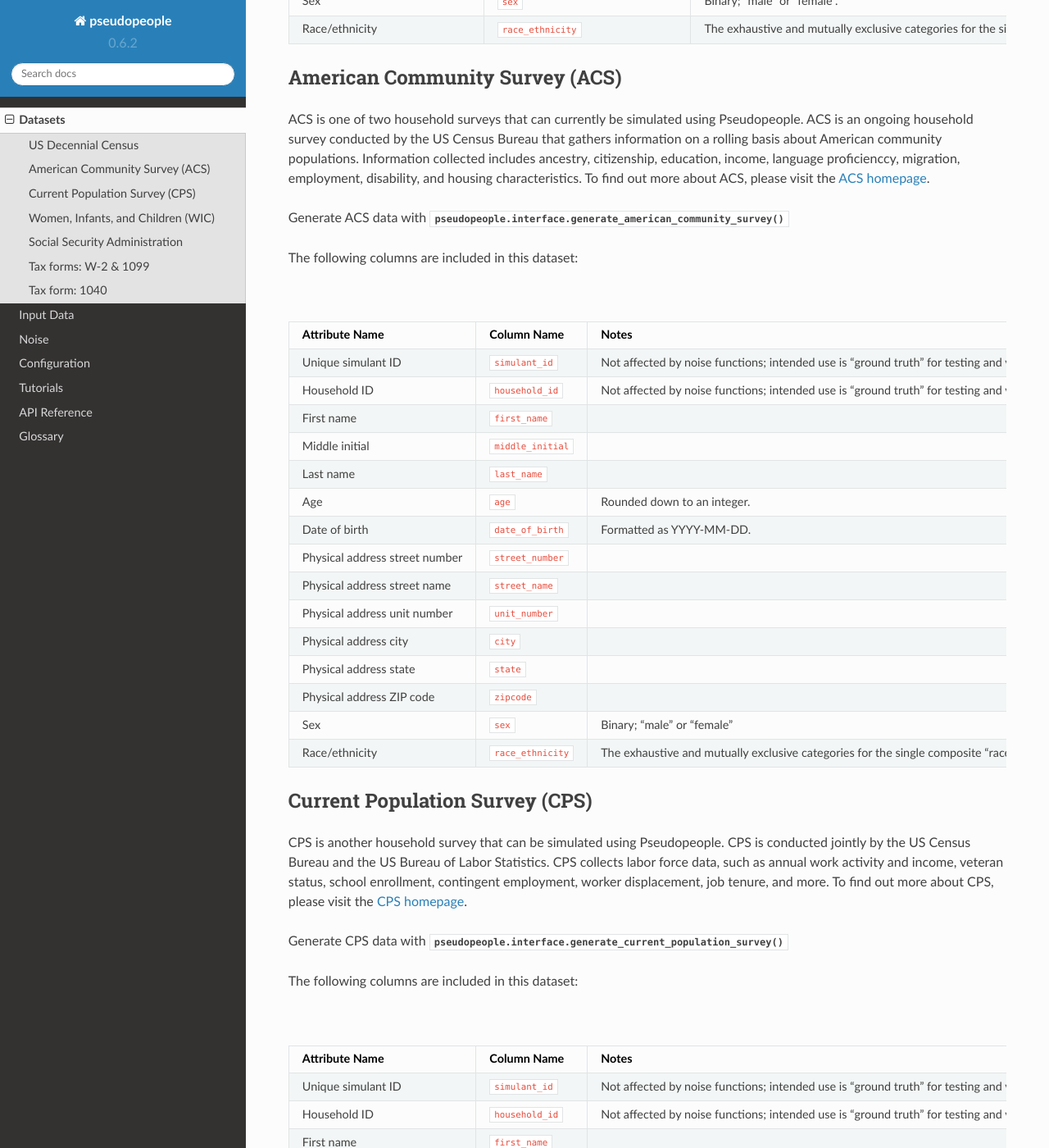
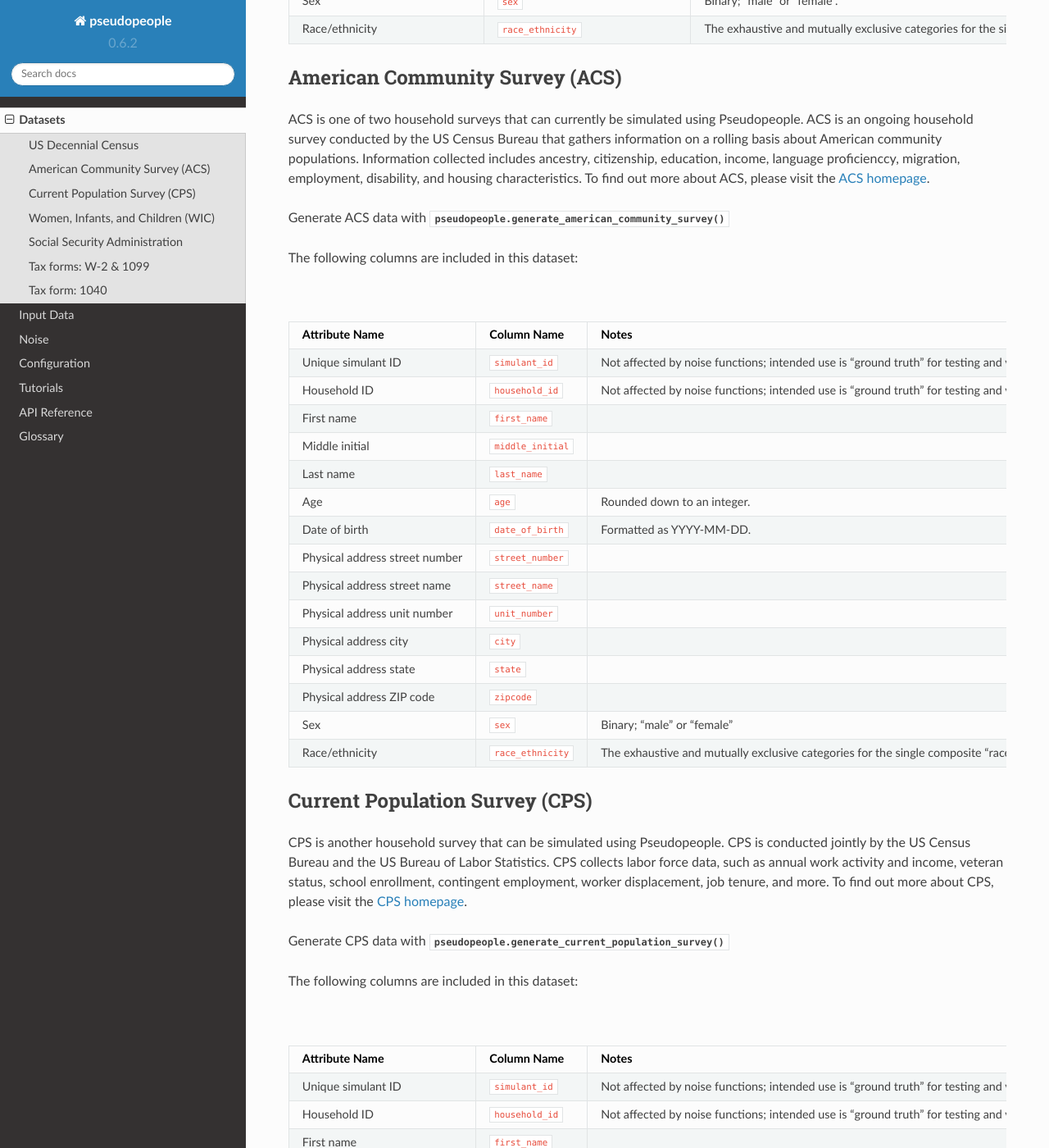
Before and after one commit to ihmeuw/pseudopeople, a Sphinx documentation site: the page built from docs/source/datasets/index.rst, in a window 1280 px wide and 1400 px high, scrolled down 1397 px. Shown: the whole window at 82% size. Built offline with Sphinx 7.4.7 and the Read the Docs theme 2.0.0, drawn with Linux system fonts in a browser that asks for light colours; some of the changed text lies outside the part shown.

Commit message:
Remove the ".interface" in docs (#126)

```diff
--- a/docs/source/api_reference/configuration/index.rst
+++ b/docs/source/api_reference/configuration/index.rst
@@ -1,5 +1,10 @@
+
+.. Display the module's docstring (not at top level of pseudopeople)
 
 .. automodule:: pseudopeople.configuration.interface
+   :no-members:
+
+.. autofunction:: pseudopeople.get_config
 
 .. toctree::
    :maxdepth: 2
--- a/docs/source/api_reference/index.rst
+++ b/docs/source/api_reference/index.rst
@@ -5,8 +5,6 @@ There are two types of functions useful when working with the pseudopeople
 package: dataset generator functions and the config generator function.
 
 
-.. automodule:: pseudopeople
-
 .. toctree::
    :maxdepth: 2
    :glob:
--- a/docs/source/api_reference/noising/index.rst
+++ b/docs/source/api_reference/noising/index.rst
@@ -1,5 +1,11 @@
+.. Display the module's docstring (not at top level of pseudopeople)
 
 .. automodule:: pseudopeople.interface
+   :no-members:
+
+.. automodule:: pseudopeople
+   :imported-members:
+   :exclude-members: get_config
 
 .. toctree::
    :maxdepth: 2
--- a/docs/source/conf.py
+++ b/docs/source/conf.py
@@ -99,7 +99,6 @@ todo_include_todos = True
 
 
 # -- Options for HTML output ----------------------------------------------
-add_module_names = False
 
 # The theme to use for HTML and HTML Help pages.  See the documentation for
 # a list of builtin themes.
--- a/docs/source/datasets/index.rst
+++ b/docs/source/datasets/index.rst
@@ -29,7 +29,7 @@ The Decennial Census dataset is a simulated enumeration of the US Census Bureau'
 that have been simulated are 2020, 2030, and 2040. To find out more about the Decennial Census, please visit the Decennial Census
 `homepage <https://www.census.gov/programs-surveys/decennial-census.html>`_.
 
-Generate Decennial Census data with :func:`pseudopeople.interface.generate_decennial_census`
+Generate Decennial Census data with :func:`pseudopeople.generate_decennial_census`
 
 The following columns are included in this dataset:
 
@@ -96,7 +96,7 @@ Bureau that gathers information on a rolling basis about American community popu
 education, income, language proficienccy, migration, employment, disability, and housing characteristics. To find out more about ACS, please
 visit the `ACS homepage <https://www.census.gov/programs-surveys/acs/about.html>`_.
 
-Generate ACS data with :func:`pseudopeople.interface.generate_american_community_survey`
+Generate ACS data with :func:`pseudopeople.generate_american_community_survey`
 
 The following columns are included in this dataset:
 
@@ -161,7 +161,7 @@ Bureau of Labor Statistics. CPS collects labor force data, such as annual work a
 contingent employment, worker displacement, job tenure, and more. To find out more about CPS, please visit the
 `CPS homepage <https://www.census.gov/programs-surveys/cps.html>`_.
 
-Generate CPS data with :func:`pseudopeople.interface.generate_current_population_survey`
+Generate CPS data with :func:`pseudopeople.generate_current_population_survey`
 
 The following columns are included in this dataset:
 
@@ -230,7 +230,7 @@ homepage <https://www.fns.usda.gov/wic>`_.
 Pseudopeople can generate a simulated version of the administrative data that would be recorded by WIC. This is a yearly file of information about all
 simulants enrolled in the program as of the end of that year.
 
-Generate WIC data with :func:`pseudopeople.interface.generate_women_infants_and_children`
+Generate WIC data with :func:`pseudopeople.generate_women_infants_and_children`
 
 The following columns are included in this dataset:
 
@@ -297,7 +297,7 @@ that consists of retirement, disability and survivor benefits. To find out more
 Pseudopeople can generate a simulated version of a subset of the administrative data that would be recorded by SSA. Currently, the simulated
 SSA data includes records of SSA creation and dates of death.
 
-Generate SSA data with :func:`pseudopeople.interface.generate_social_security`
+Generate SSA data with :func:`pseudopeople.generate_social_security`
 
 The following columns are included in this dataset:
 
@@ -341,7 +341,7 @@ Tax forms: W-2 & 1099
 Administrative data reported in annual tax forms, such as W-2s and 1099s, can also be simulated by Pseudopeople. 1099 forms are used for independent
 contractors or self-employed individuals, while a W-2 form is used for employees (whose employer withholds payroll taxes from their earnings).
 
-Generate W-2 and 1099 data with :func:`pseudopeople.interface.generate_taxes_w2_and_1099`
+Generate W-2 and 1099 data with :func:`pseudopeople.generate_taxes_w2_and_1099`
 
 The following columns are included in these datasets:
 
```
Also changed, not shown: 1 other file.
